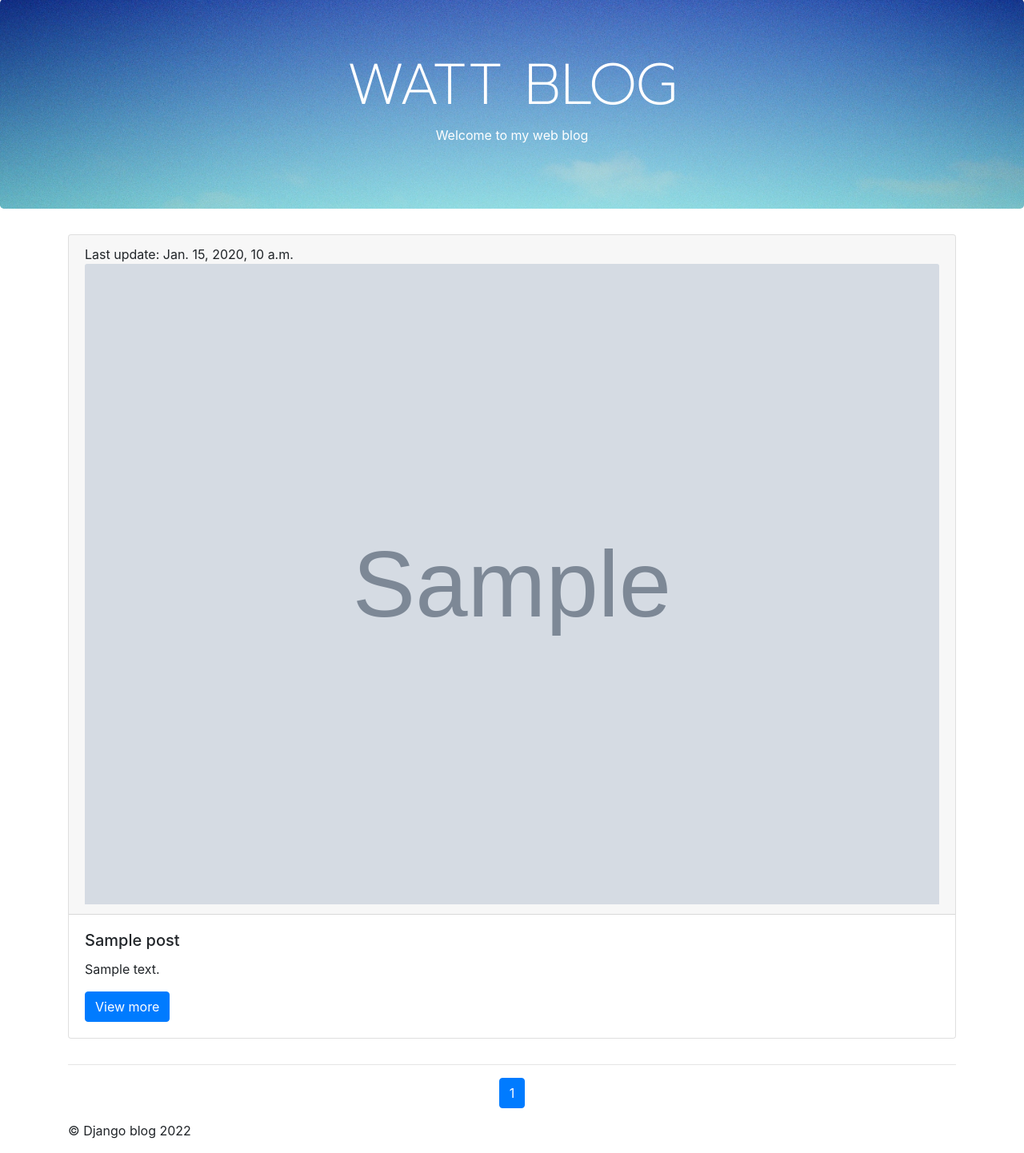
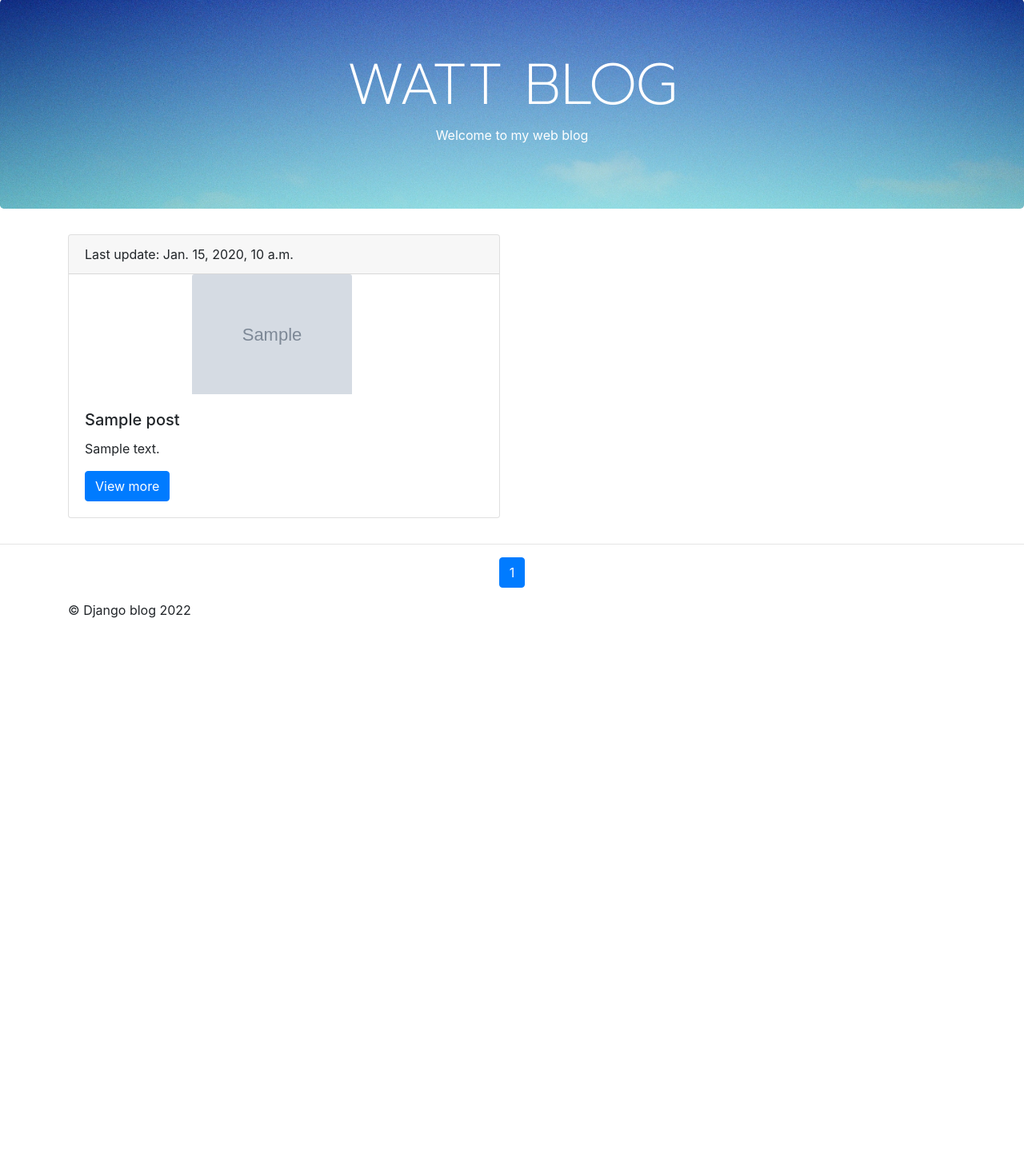
Before and after one commit to watthanatham/Blog-web, a Django app: page /blog/ in a window 1280 px wide. Shown: the part 57-1499 px from the top of the page at 80% size. After the commit the page ends 830 px from the top, so only its background shows below. Run offline with Django 3.2, Linux system fonts and the light colour scheme; tables that the repository leaves empty hold one stand-in row (values such as "Sample post"); grey boxes marked "Sample" are stand-in pictures; some libraries are stand-ins or nearby versions.

Commit message:
fixed layout blog

```diff
--- a/blog/templates/index.html
+++ b/blog/templates/index.html
@@ -13,19 +13,24 @@
   </div>
 
   <div class="container">
+    <div class="row pb-3">
       <!-- <div class="row"> -->
       {% for post in page_obj.object_list %}
 
-      <div class="row pb-3">
-      <div class="col-sm-12">
+
+      <div class="col-6">
         <div class="card">
           <div class="card-header">
             Last update:
             {{post.updated_at}}
+          </div>
             {% if post.photo %}
-            <img class="card-img-top" src="{{ post.photo.url }}" alt="Blog photo">
+            <div class="row" style="width: 100%; justify-content: center">
+              <img class="card-img-top" src="{{ post.photo.url }}" alt="Blog photo"
+                style="width: 200px !important;height: auto;">
+            </div>
             {% endif %}
-          </div>
+
           <div class="card-body">
             <h5 class="card-title">{{post.title}}</h5>
             <p class="card-text">{{ post.body|safe|truncatechars_html:300 }} </p>
@@ -33,7 +38,7 @@
           </div>
         </div>
       </div>
-    </div>
+
 
       <!-- <div class="col-md-12">
         <div class="card" style="width: 18rem;">
@@ -48,7 +53,8 @@
         </div>
       </div> -->
       {% endfor %}
-    <!-- </div> -->
+    </div>
+  </div>
 
 
   <hr>
```
Lines whose indentation alone changed are shown as unchanged.
